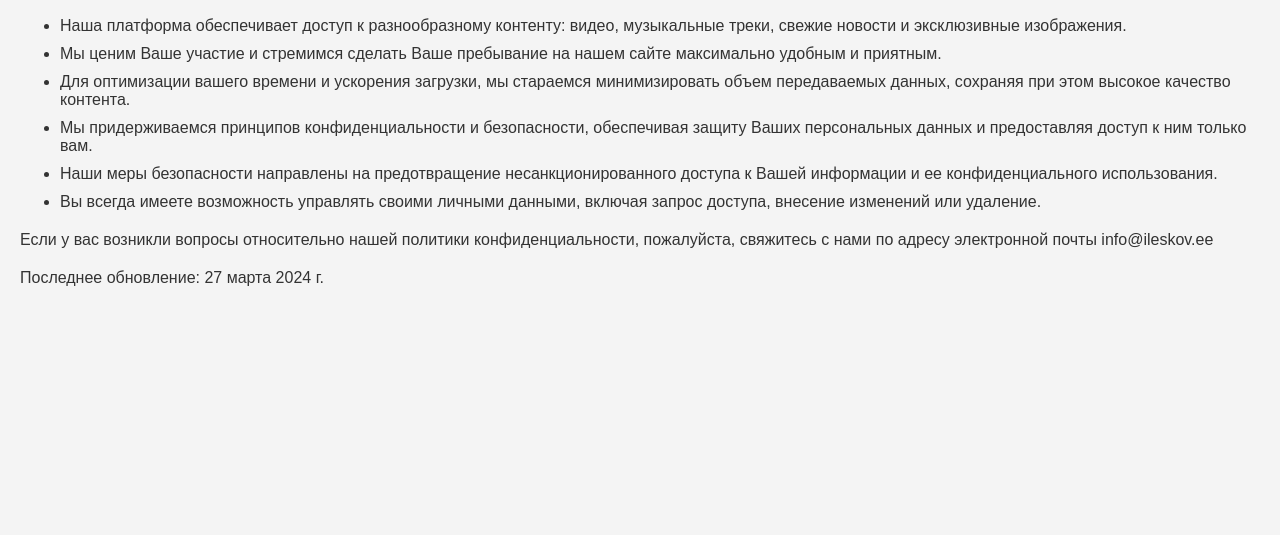
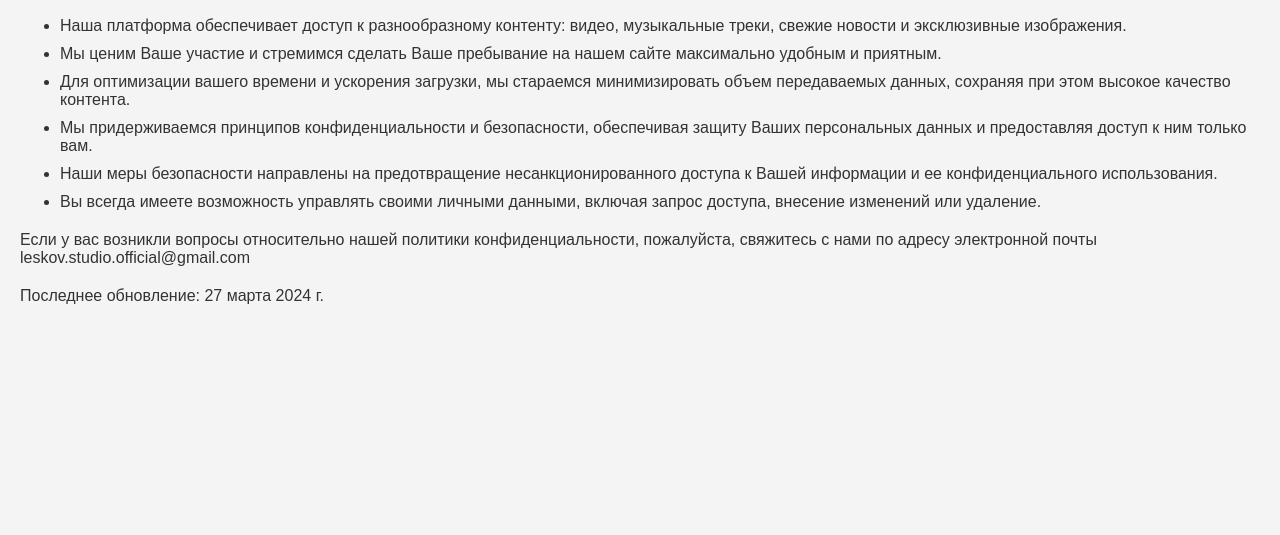
Before and after one commit to igor-leskov/ileskov, a plain HTML site: page privacy_policy.html in a window 1280 px wide. Shown: the part 189-724 px from the top of the page. Drawn offline with Linux system fonts and the light colour scheme.

Commit message:
Update privacy_policy.html

```diff
--- a/privacy_policy.html
+++ b/privacy_policy.html
@@ -43,7 +43,7 @@
           <li>Вы всегда имеете возможность управлять своими личными данными, включая запрос доступа, внесение изменений или удаление.</li>
         </ul>
 
-        <p>Если у вас возникли вопросы относительно нашей политики конфиденциальности, пожалуйста, свяжитесь с нами по адресу электронной почты <a href="mailto:info@ileskov.ee">info@ileskov.ee</a></p>
+        <p>Если у вас возникли вопросы относительно нашей политики конфиденциальности, пожалуйста, свяжитесь с нами по адресу электронной почты <a href="mailto:info@ileskov.ee">leskov.studio.official@gmail.com</a></p>
 
         <p>Последнее обновление: <time datetime="2024-03-27">27 марта 2024 г</time>.</p>
     </main>
```
